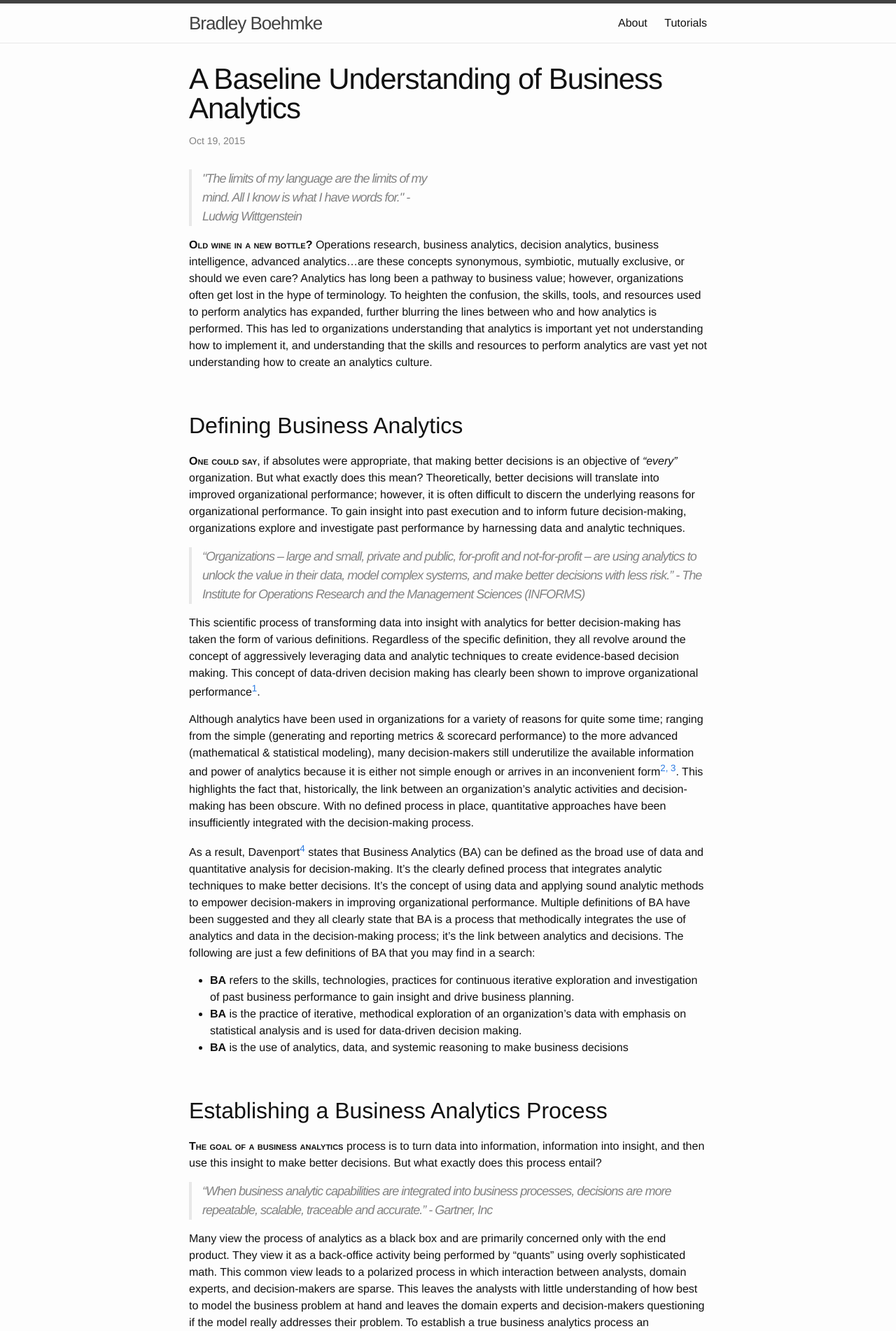
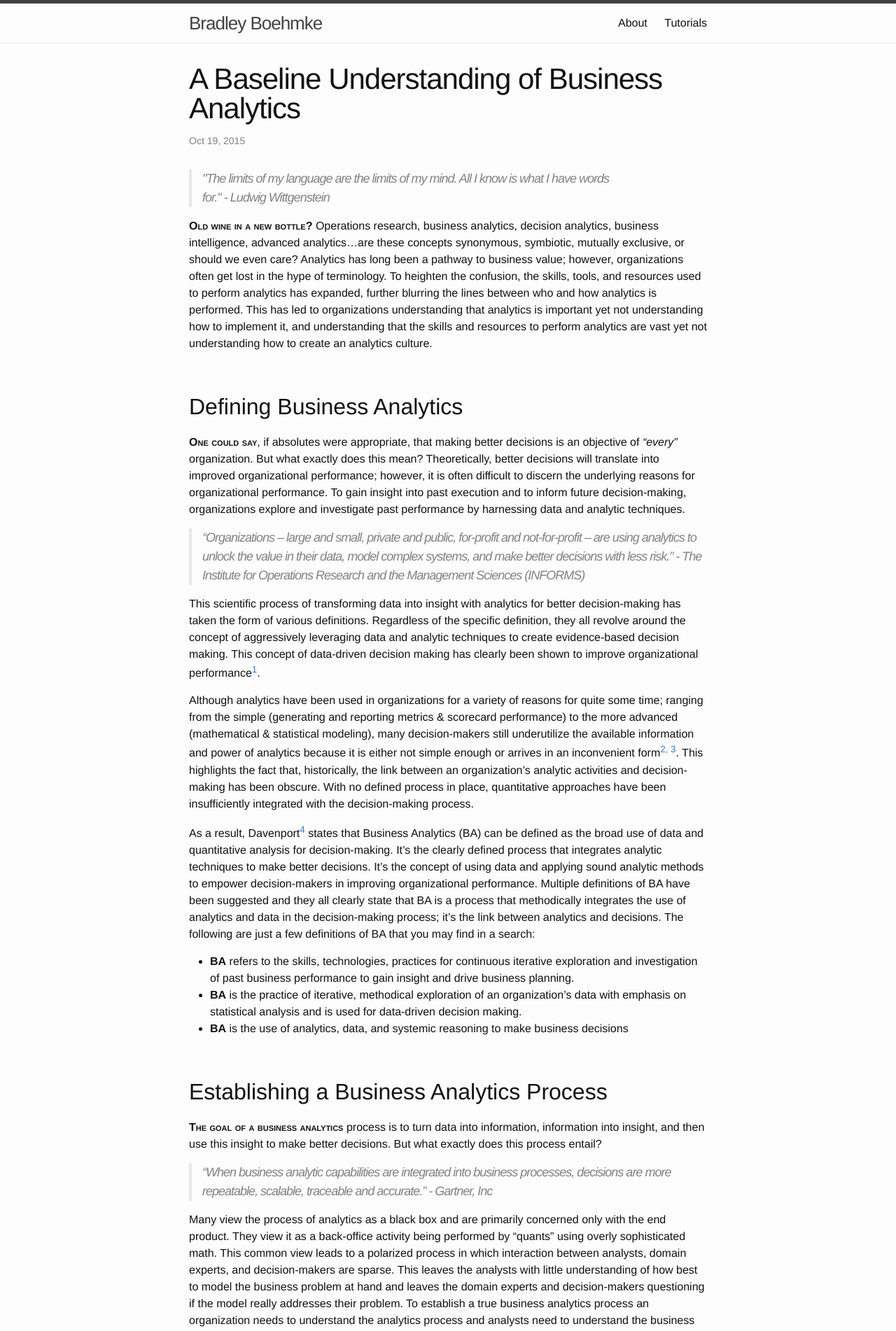
Before and after one commit to bradleyboehmke/bradleyboehmke, a Jekyll site: the page built from _posts/2015-12-28-a-baseline-understanding-of-business-analytics.md, in a window 1280 px wide. Shown: the top 1902 px of the page at 70% size. Built offline with Jekyll 4.4.1, drawn with Linux system fonts in a browser that asks for light colours.

Commit message:
Update 2015-12-28-a-baseline-understanding-of-business-analytics.md

```diff
--- a/_posts/2015-12-28-a-baseline-understanding-of-business-analytics.md
+++ b/_posts/2015-12-28-a-baseline-understanding-of-business-analytics.md
@@ -13,7 +13,7 @@ tags: [business analytics]
 </style>
 
 
-<blockquote style="width:350px;">
+<blockquote style="width:600px;">
 <em>"The limits of my language are the limits of my mind.  All I know is what I have words for."</em> - Ludwig Wittgenstein
 </blockquote>
 
```
